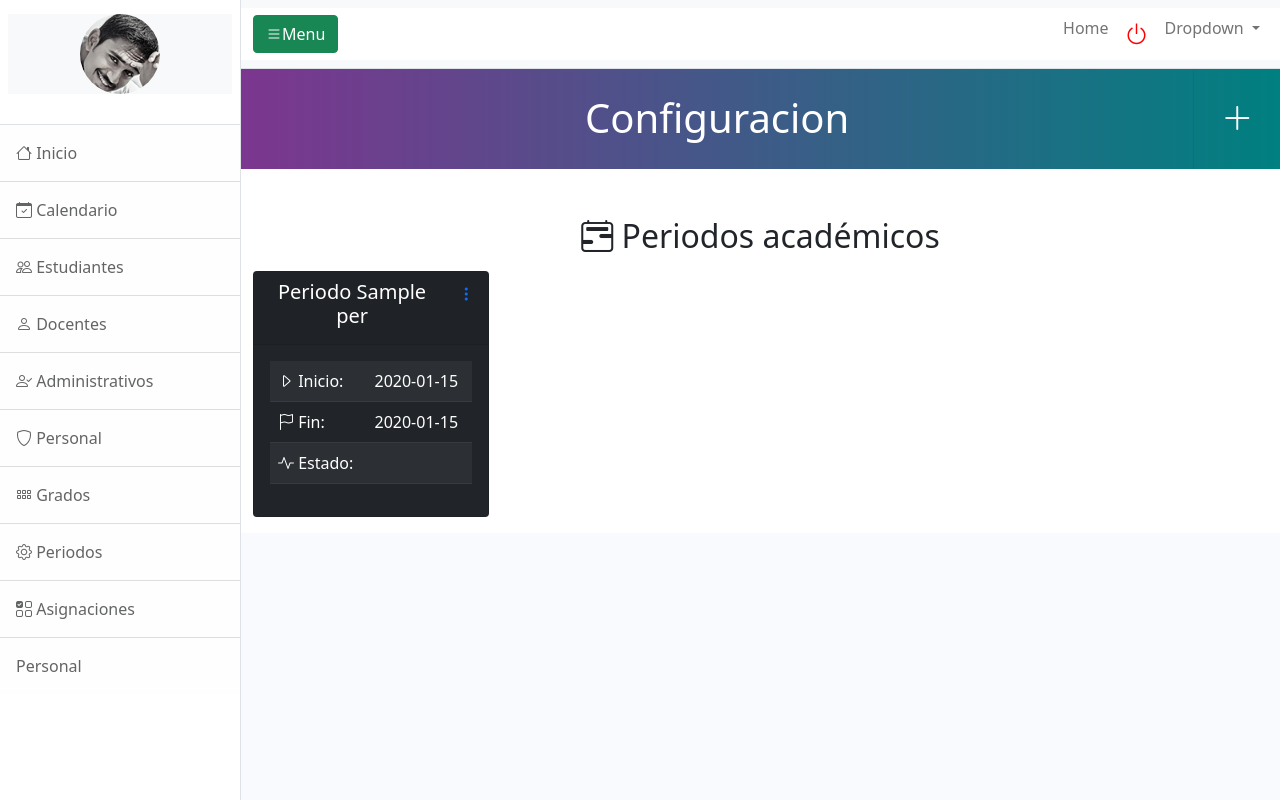
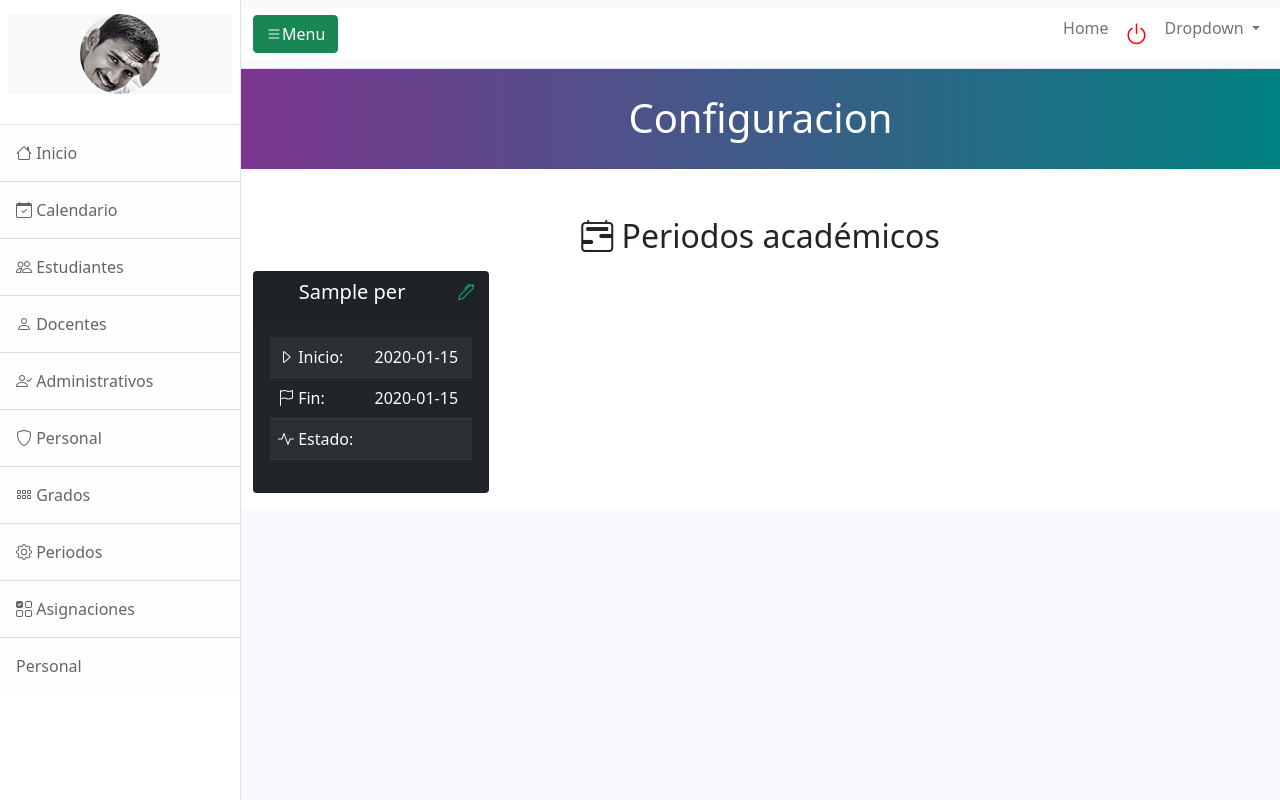
Before and after one commit to Michael-Chacon/CDR, a PHP site: page /CDR/Periodo/vista_config in a window 1280 px wide. Run offline with PHP 8.4, Linux system fonts and the light colour scheme; the visitor is signed in with stand-in values (Sample User, id 1); tables that the repository leaves empty hold one stand-in row (values such as "Sample post"); data that the repository does not hold is empty; some libraries are stand-ins or nearby versions.

Commit message:
modifiqué los periodos academicos (Administrativos): dejé estaticos los periodos academicos, solo se puede modificar el estado y las fechas

```diff
--- a/controllers/administrativo/PeriodoController.php
+++ b/controllers/administrativo/PeriodoController.php
@@ -8,12 +8,23 @@ class PeriodoController
         $listado = $lista_periodos->listar();
         require_once 'views/administrativo/periodo/periodo.php';
     }
-    public function registrarPeriodo()
+
+    public function vista_actualizar()
+    {
+        $periodo_id = $_GET['id_periodo'];
+        $datos = new Periodos();
+        $datos->setId($periodo_id);
+        $info_periodo = $datos->onePeriodo();
+        require_once 'views/administrativo/periodo/actualizarPeriodo.php';
+    }
+
+    public function actualizarPeriodo()
     {
         if (isset($_POST) && !empty($_POST)) {
-            $numero = trim($_POST['numero']);
+            $id_periodo = trim($_POST['id_periodo']);
             $inicio = trim($_POST['inicio']);
             $fin = trim($_POST['fin']);
+            echo $id_periodo;
 
             if (empty($_POST['estado'])) {
                 $estado = 'Inactivo';
@@ -21,32 +32,24 @@ class PeriodoController
                 $estado = 'Activo';
             }
 
-            $validar_numero = new Periodos();
-            $validar_numero->setNumero($numero);
-            $resultado_numero = $validar_numero->validarNumero();
+            // $validar_fechas = new Periodos();
+            // $validar_fechas->setFechaFin($fin);
+            // $validar_fechas->setFechaInicio($inicio);
+            // $resultado = $validar_fechas->ValidarFechas();
 
-            if ($resultado_numero) {
-                $validar_fechas = new Periodos();
-                $validar_fechas->setFechaFin($fin);
-                $validar_fechas->setFechaInicio($inicio);
-                $resultado = $validar_fechas->ValidarFechas();
-
-                if ($resultado) {
+            // if ($resultado) {
             $guardar = new Periodos();
-                    $guardar->setNumero($numero);
+            $guardar->setNumero($id_periodo);
             $guardar->setFechaInicio($inicio);
             $guardar->setFechaFin($fin);
             $guardar->setEstado($estado);
             $retorno = $guardar->guardarPeriodo();
             Utils::validarReturn($retorno, 'periodo');
-                } else {
-                    Utils::validarReturn($resultado, 'validacion_fechas');
-                }
-            } else {
-                Utils::validarReturn($resultado_numero, 'validacion_numero');
-            }
+            // } else {
+            //     Utils::validarReturn($resultado, 'validacion_fechas');
+            // }
 
-        }
+        } # fin del post
         header("Location: " . base_url . 'Periodo/vista_config');
     }
 
--- a/helpers/css/estilos.css
+++ b/helpers/css/estilos.css
@@ -249,6 +249,10 @@ hr {
     width: 100%;
 }
 .materias {
+    height: 150px;
+    max-height: 160px;
+}
+.mis_materias {
     height: 100px;
     max-height: 160px;
 }
@@ -414,3 +418,6 @@ hr {
 .nombre_estudiante {
     font-size: 20px;
 }
+.editar:hover {
+    color: #FA00C2 !important;
+}
--- a/models/periodos.php
+++ b/models/periodos.php
@@ -113,61 +113,38 @@ class Periodos
         return $this;
     }
 
-    # validar que el numero del periodo no esta repetido
-    public function validarNumero()
-    {
-        $number = $this->getNumero();
-        $numero = $this->db->prepare("SELECT COUNT(id) AS 'ids' FROM periodo WHERE nombre_periodo = :numero");
-        $numero->bindParam(':numero', $number, PDO::PARAM_INT);
-        $numero->execute();
-        $num = $numero->fetchObject();
+    # validar que las fechas de los  nuevos periodos no se crucen con las fechas de periodos que ya existen.
+    // public function ValidarFechas()
+    // {
+    //     $fin = $this->getFechaFin();
+    //     $inicio = $this->getFechaInicio();
 
-        if ($num->ids == 0) {
-            return true;
-        } else {
-            return false;
-        }
-    }
+    //     #obtener la fecha final del ultimo periodo registrado
+    //     $ultimo = $this->db->prepare("SELECT fecha_fin FROM periodo ORDER BY id DESC LIMIT 1");
+    //     $ultimo->execute();
+    //     $fecha = $ultimo->fetchObject()->fecha_fin;
+    //     $fecha_final = date("Y-m-d", strtotime($fecha));
 
-    # validar que las fechas de los  nuevos periodos no se crucen con las fechas de periodos que ya existen.
-    public function ValidarFechas()
-    {
-        # validar el numero de periodos ya registrados en la base de datos
-        $base = $this->db->prepare("SELECT COUNT(id) AS 'total' FROM periodo");
-        $base->execute();
+    //     # verificar que la fecha de inicio y fin del nuevo periodo son mayores quel la fecha final del ultimo periodo registrado.
+    //     $fin_f = date("Y-m-d", strtotime($fin));
+    //     $inicio_f = date("Y-m-d", strtotime($inicio));
+    //     if ($inicio_f <= $fecha_final || $fin_f <= $fecha_final) {
+    //         return false;
+    //     } else {
+    //         return true;
+    //     }
 
-        if ($base->fetchObject()->total != 0) {
-            $fin = $this->getFechaFin();
-            $inicio = $this->getFechaInicio();
-
-            #obtener la fecha final del ultimo periodo registrado
-            $ultimo = $this->db->prepare("SELECT fecha_fin FROM periodo ORDER BY id DESC LIMIT 1");
-            $ultimo->execute();
-            $fecha = $ultimo->fetchObject()->fecha_fin;
-            $fecha_final = date("Y-m-d", strtotime($fecha));
-
-            # verificar que la fecha de inicio y fin del nuevo periodo son mayores quel la fecha final del ultimo periodo registrado.
-            $fin_f = date("Y-m-d", strtotime($fin));
-            $inicio_f = date("Y-m-d", strtotime($inicio));
-            if ($inicio_f <= $fecha_final || $fin_f <= $fecha_final) {
-                return false;
-            } else {
-                return true;
-            }
-        } else {
-            return true;
-        }
-    }
+    // }
 
     # registrar los periodos academicos
     public function guardarPeriodo()
     {
-        $num = $this->getNumero();
+        $id = $this->getNumero();
         $inicio = $this->getFechaInicio();
         $fin = $this->getFechaFin();
         $est = $this->getEstado();
-        $registro = $this->db->prepare("INSERT INTO periodo VALUES(null, :numero, :inicio, :fin, :estado)");
-        $registro->bindParam(':numero', $num, PDO::PARAM_INT);
+        $registro = $this->db->prepare("UPDATE periodo SET fecha_inicio = :inicio, fecha_fin = :fin, estado = :estado WHERE id = :id");
+        $registro->bindParam(':id', $id, PDO::PARAM_INT);
         $registro->bindParam(':inicio', $inicio, PDO::PARAM_STR);
         $registro->bindParam(':fin', $fin, PDO::PARAM_STR);
         $registro->bindParam(':estado', $est, PDO::PARAM_STR);
@@ -183,13 +160,13 @@ class Periodos
     }
 
     # eliminar periodo academico
-    public function deletePeriodo()
+    public function onePeriodo()
     {
         $id_periodo = $this->getId();
-        $eliminar = $this->db->prepare("DELETE FROM periodo WHERE id = :id");
-        $eliminar->bindParam(":id", $id_periodo, PDO::PARAM_INT);
-        $eliminar->execute();
-        return $eliminar;
+        $info = $this->db->prepare("SELECT * FROM periodo WHERE id = :id");
+        $info->bindParam(":id", $id_periodo, PDO::PARAM_INT);
+        $info->execute();
+        return $info->fetchObject();
     }
 
 } # fin de la clase
--- a/views/administrativo/periodo/periodo.php
+++ b/views/administrativo/periodo/periodo.php
@@ -1,60 +1,40 @@
 <div class="container-fluid">
 	<section class="row  titulo">
-                    <article class="col-xs-11 col-sm-11 col-md-11 col-lg-11">
+                    <article class="col-xs-12 col-sm-12 col-md-12 col-lg-12">
                         <h1 class="text-center config">
                             Configuracion
                         </h1>
                     </article>
-                    <article class="col-xs-1 col-sm-1 col-md-1 col-lg-1 config icono-menu text-center">
-                        <a aria-expanded="false" data-bs-toggle="dropdown" type="button">
-                            <i class="bi bi-plus-lg efecto_hover" style="font-size: 2rem; color: white;">
-                            </i>
-                        </a>
-                        <ul class="dropdown-menu">
-                            <li>
-                                <a class="dropdown-item" data-bs-target="#periodo_academico" data-bs-toggle="modal" href="#">
-                                    <i class="bi bi-plus-circle" style="color: #7C368F;">
-                                    </i>
-                                    Crear periodo
-                                </a>
-                            </li>
-                        </ul>
-                    </article>
                 </section>
                 <?php echo Utils::general_alerts('periodo', 'Periodo académico registrado con éxito.', 'Algo salió mal al registrar el periodo académico, inténtelo de nuevo.'); ?>
-                <?php Utils::borrar_error('periodo'); ?>
+                <?php Utils::borrar_error('periodo');?>
                 <?php echo Utils::general_alerts('validacion_fechas', '', 'Las fechas que acaba de ingresar se cruzan con la fecha de un periodo que ya existe.'); ?>
-                <?php Utils::borrar_error('validacion_fechas'); ?>
+                <?php Utils::borrar_error('validacion_fechas');?>
                 <?php echo Utils::general_alerts('validacion_numero', '', 'El número del periodo académico ya existe.'); ?>
-                <?php Utils::borrar_error('validacion_numero'); ?>
+                <?php Utils::borrar_error('validacion_numero');?>
                 <?php echo Utils::general_alerts('eliminarPeriodo', 'El periodo fue eliminado con éxito.', 'Algo salió mal al eliminar el periodo.'); ?>
-                <?php Utils::borrar_error('eliminarPeriodo'); ?>
+                <?php Utils::borrar_error('eliminarPeriodo');?>
                 <h2 class="text-center mt-5 mb-3 espezor">
                     <i class="bi bi-calendar2-range">
                     </i>
                     Periodos académicos
                 </h2>
                 <section class="row">
-                    <?php if($listado->rowCount() != 0):
-                                while($periodo = $listado->fetchObject()): ?>
+                    <?php if ($listado->rowCount() != 0):
+    					while ($periodo = $listado->fetchObject()): ?>
 		                                    <section class="col-xs-6 col-sm-6 col-md-6 col-lg-3 ">
 		                                        <article class="card text-white bg-dark mb-3 efecto_hover_periodo">
 		                                            <div class="card-header text-center">
 		                                                <article class="row">
 		                                                    <article class="col-10">
 		                                                    <h5 class="card-title espezor">
-                                                        Periodo <?=$periodo->nombre_periodo;?>
+		                                                    	<?=$periodo->nombre_periodo;?>
 		                                                    </h5>
 		                                                    </article>
 		                                                    <article class="col-2">
-                                                        <article class="btn-group dropdown dropstart">
-                                                            <a href="#" id="menu_periodo" data-bs-toggle="dropdown" type="button" aria-expanded="false">
-                                                            <i class="bi bi-three-dots-vertical"></i>
+		                                                        <a href="<?=base_url?>Periodo/vista_actualizar&id_periodo=<?=$periodo->id?>&name=<?=$periodo->nombre_periodo?>" id="menu_periodo"  type="button" aria-expanded="false">
+		                                                            <i class="bi bi-pen editar" style="color: #09B080;"></i>
 		                                                        </a>
-                                                            <ul class="dropdown-menu" aria-labelledby="menu_periodo">
-                                                                <li><a class="dropdown-item" href="<?=base_url?>Periodo/eliminarPeriodo&id_periodo=<?=$periodo->id?>" onclick="return confirmar()"><i class="bi bi-trash"></i> Eliminar</a></li>
-                                                            </ul>
-                                                        </article>
 		                                                    </article>
 		                                                </article>
 		                                            </div>
@@ -101,82 +81,10 @@
 		                    <?php endwhile;
 							else: ?>
                             	<p class="text-center mt-3"><span class="badge bg-warning text-dark">No existen periodos académicos.</span></p>
-                    <?php endif; ?>
+                        	<?php endif;?>
                 </section>
             </section>
             <!--fin del container -->
-            <!-- Modal para crear periodo academico -->
-            <section aria-hidden="true" aria-labelledby="exampleModalLabel" class="modal fade" data-bs-backdrop="static" id="periodo_academico" tabindex="-1">
-                <div class="modal-dialog">
-                    <div class="modal-content">
-                        <div class="modal-header">
-                            <h5 class="modal-title" id="exampleModalLabel">
-                                Registrar periodo académico
-                            </h5>
-                            <button aria-label="Close" class="btn-close" data-bs-dismiss="modal" type="button">
-                            </button>
-                        </div>
-                        <div class="modal-body">
-                            <form action="<?=base_url?>Periodo/registrarPeriodo" method="post">
-                                <div class="row">
-                                    <div class="col-8">
-                                        <div class="form-floating mb-3">
-                                            <input class="form-control" id="numero" placeholder="Número del periodo académico:" type="number" name="numero" required>
-                                                <label for="numero">
-                                                    Número del periodo académico:
-                                                </label>
-                                            </input>
-                                        </div>
-                                    </div>
-                                    <div class="col-4">
-                                        <div class="form-check form-switch">
-                                            <input class="form-check-input" id="estado" name="estado" type="checkbox">
-                                                <label class="form-check-label" for="estado">
-                                                    Estado
-                                                </label>
-                                            </input>
-                                        </div>
-                                    </div>
-                                </div>
-                                <div class="row">
-                                    <div class="col-6">
-                                        <div class="form-floating mb-3">
-                                            <input class="form-control" id="floatingInput" name="inicio" placeholder="Fecha de inicio" type="date" required>
-                                                <label for="floatingInput">
-                                                    Fecha de inicio:
-                                                </label>
-                                            </input>
-                                        </div>
-                                    </div>
-                                    <div class="col-6">
-                                        <div class="form-floating mb-3">
-                                            <input class="form-control" id="floatingInput" name="fin" placeholder="Fecha de fin" type="date" required>
-                                                <label for="floatingInput">
-                                                    Fecha de fin:
-                                                </label>
-                                            </input>
-                                        </div>
-                                    </div>
-                                </div>
-                        </div>
-                        <div class="modal-footer">
-                            <button class="btn btn-danger" data-bs-dismiss="modal" type="button">
-                                <i class="bi bi-x-lg">
-                                </i>
-                                Cancelar
-                            </button>
-                            <button class="btn btn-primary" type="submit">
-                                <i class="bi bi-check2">
-                                </i>
-                                Registrar
-                            </button>
-                        </div>
-                     </form>
-                    </div>
-                </div>
-            </section>
-            <!--  FIN modal periodo academico-->
-            <!-- INICIO del modal para cambiar la contraseña. -->
-            <!--  FIN del  modal  para cambiar la contraseña-->
+
             <!-- fin del contenido de la pagina -->
 </div>
--- a/views/docente/misMaterias.php
+++ b/views/docente/misMaterias.php
@@ -42,7 +42,7 @@
                     <?php while ($materia = $allMaterias->fetchObject()): ?>
                 <article class="col-xs-12 col-sm-6 col-md-3 col-xl-3 mb-2">
                     <div class="card text-center shadow option">
-                        <div class="card-body contenido-card materias">
+                        <div class="card-body contenido-card mis_materias">
                             <i class="bi bi-calculator-fill" style="font-size: 1.5rem;">
                             </i>
                             <hr class="hr-perfil"/>
```
Also changed, not shown: views/administrativo/periodo/actualizarPeriodo.php (added, +55 -0 lines), photos/estudiantes/akatsuki-wallpaper-preview.jpg (added), photos/estudiantes/moon eath.jpg (added). Lines whose indentation alone changed are shown as unchanged.
